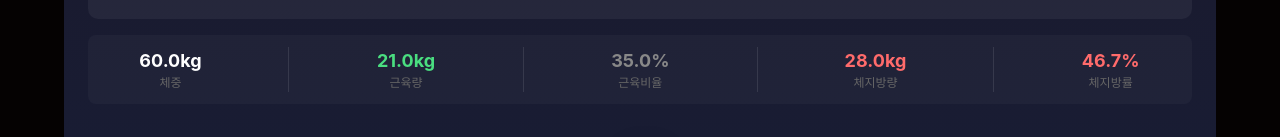
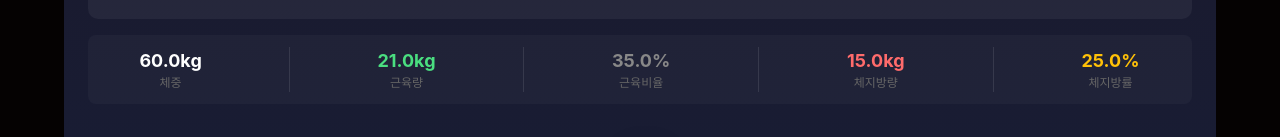
Before and after one commit to songjiwon17/4tential, a React (Create React App) app: page /myBody in a window 1280 px wide. Shown: the part 785-922 px from the top of the page. Built offline with nearby package versions, Linux system fonts and the light colour scheme.

Commit message:
체지방량,체지방률 로직수정

```diff
--- a/src/pages/myBody/MyBodyContentsBox.js
+++ b/src/pages/myBody/MyBodyContentsBox.js
@@ -5,7 +5,9 @@ import MyBodyPredictedChanges from './component/MyBodyPredictedChanges';
 
 const MyBodyContentsBox = () => {
   const profileData = useAtomValue(profileSavedAtom);
-
+  const weight = parseFloat(profileData.weight) || 60;
+  const bodyFatPercent = parseFloat(profileData.bodyFat) || 25;
+  const bodyFatMass = weight * (bodyFatPercent / 100); // ✅ 변환
   return (
     <>
       {/* 현재 상태 섹션 */}
@@ -15,7 +17,7 @@ const MyBodyContentsBox = () => {
         height={parseFloat(profileData.height) || 158}
         weight={parseFloat(profileData.weight) || 60}
         muscle={parseFloat(profileData.muscle) || 21}
-        bodyFat={parseFloat(profileData.bodyFat) || 28}
+        bodyFat={bodyFatMass}
       />
 
       {/* 예측 변화 섹션 */}
--- a/src/pages/myBody/component/MyBodyPredictedChanges.js
+++ b/src/pages/myBody/component/MyBodyPredictedChanges.js
@@ -23,7 +23,8 @@ const MyBodyPredictedChanges = () => {
   const height = parseFloat(profileData.height) || 158;
   const weight = parseFloat(profileData.weight) || 60;
   const muscle = parseFloat(profileData.muscle) || 21;
-  const bodyFat = parseFloat(profileData.bodyFat) || 28;
+  const bodyFatPercent = parseFloat(profileData.bodyFat) || 25; // 체지방률(%)
+  const bodyFat = weight * (bodyFatPercent / 100); // ✅ 체지방량(kg)으로 변환
   const mode = profileData.type || '다이어트';
 
   const getMonths = (value) => {
@@ -74,7 +75,7 @@ const MyBodyPredictedChanges = () => {
     return <Box p={6}>로딩 중...</Box>;
   }
 
-  const bodyFatPercent = getFatPercent(displayData.weight, displayData.bodyFat);
+  //const bodyFatPercent = getFatPercent(displayData.weight, displayData.bodyFat);
   const months = getMonths(timelineValue);
 
   const getTimeLabel = () => {
--- a/src/pages/myBody/utils/MyBodyCalc.js
+++ b/src/pages/myBody/utils/MyBodyCalc.js
@@ -205,8 +205,8 @@ function validateInputs(weight, height, muscle, bodyFat, months) {
     throw new Error('근육량과 체지방량은 0 이상이어야 합니다.');
   }
 
-  if (bodyFat < 5) {
-    throw new Error('체지방량은 최소 5kg 이상이어야 합니다. (건강 최소값)');
+  if (bodyFat < weight * 0.05) {
+    throw new Error('체지방량이 너무 낮습니다. 체지방률을 확인해주세요.');
   }
 
   const bmi = getBmi(weight, height);
```
Also changed, not shown: src/assets/images/muscle2-1.png (added).
